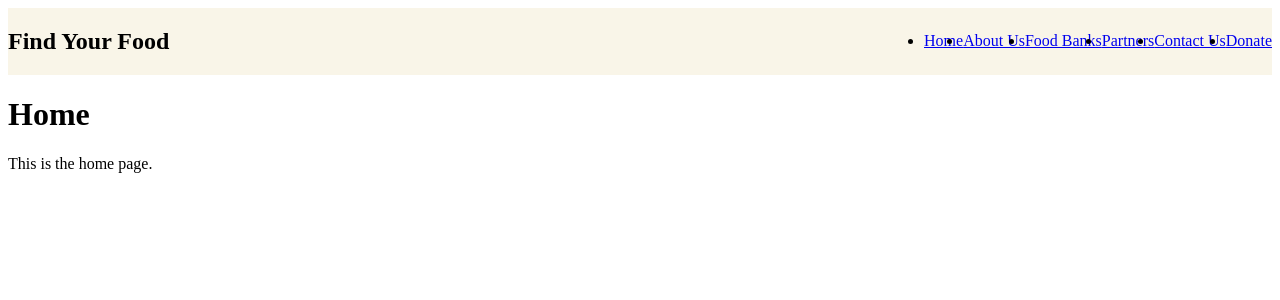
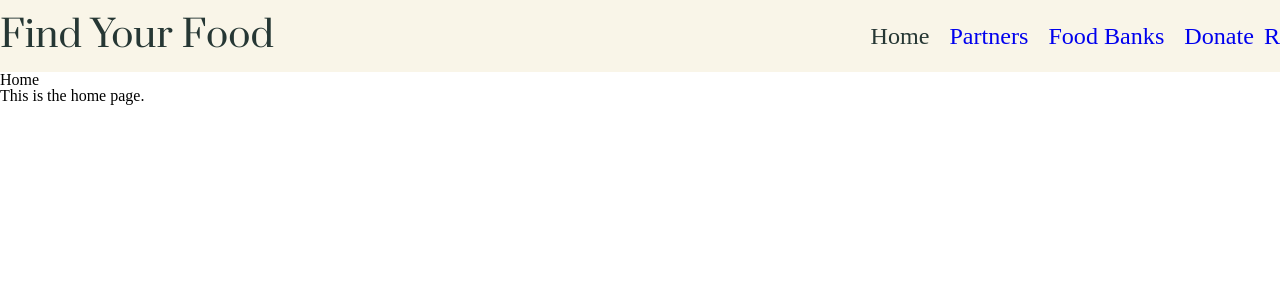
Before and after one commit to JongminCentennialcollege/Group5, a React (Create React App) app: page / in a window 1280 px wide. Shown: the top 300 px of the page. Built offline with nearby package versions, Linux system fonts and the light colour scheme; some icons are missing.

Commit message:
Active status set in navigation bar

```diff
--- a/public/index.html
+++ b/public/index.html
@@ -9,6 +9,7 @@
       name="description"
       content="Web site created using create-react-app"
     />
+    <link rel="stylesheet" href="./style.css">
     <title>Find your Food</title>
   </head>
   <body>
--- a/public/style.css
+++ b/public/style.css
@@ -1 +1,7 @@
 @import url("https://cdn.jsdelivr.net/npm/reset-css@3.0.0/reset.min.css");
+@import url('https://fonts.googleapis.com/css2?family=Inter:wght@100;300;500;700;800&family=Poppins:wght@100;200;300;400;500;600;700;800;900&family=Prata&display=swap');
+
+
+/* body {
+    margin: 0px;
+} */
--- a/src/components/navigation/Navigation.css
+++ b/src/components/navigation/Navigation.css
@@ -17,6 +17,7 @@ nav {
 .nav__items {
     display: flex;
     flex-direction: row;
+    align-items: center;
 }
 
 .navbar__navbar {
@@ -28,6 +29,29 @@ nav {
     display: flex;
     align-items: center;
     justify-content: center;
+}
+
+.navbar__logo > h1 {
+    font-family: 'Prata', serif;
+    color: #263734;
+    font-size: 36.675px;
+    font-weight: 400;
+}
+
+.nav__links {
+    color: rgba(38, 55, 52, 0.80);
+}
+
+.nav__links > a {
+    text-decoration: none;
+    font-size: 24.116px;
+    font-weight: 400;
+    margin: 0 10px;
+    text-align: center;
+}
+
+.active {
+    color: #263734;
 }
 
 @media (max-width: 768px) {
--- a/src/components/navigation/Navigation.js
+++ b/src/components/navigation/Navigation.js
@@ -2,7 +2,7 @@ import React from "react";
 import "./Navigation.css";
 import { Icon } from '@iconify/react';
 import { useState } from "react";
-import { Link } from "react-router-dom";
+import { NavLink } from "react-router-dom";
 
 const Navigation = () => {
 
@@ -23,22 +23,27 @@ const Navigation = () => {
                 <div className={click ? "navbar__navbar" : "navbar__navbar-mobile"}>
                     <ul className={click ? "nav__items-flex" : "nav__items"}>
                         <li className="nav__links">
-                            <Link to="/">Home</Link>
+                            <NavLink to="/">Home</NavLink>
                         </li>
+
                         <li className="nav__links">
-                            <Link to="/about" activeClassName="active">About Us</Link>
+                            <NavLink to="/partners" activeClassName="active">Partners</NavLink>
                         </li>
+
                         <li className="nav__links">
-                            <Link to="/foodbanks" activeClassName="active">Food Banks</Link>
+                            <NavLink to="/foodbanks" activeClassName="active">Food Banks</NavLink>
                         </li>
+
                         <li className="nav__links">
-                            <Link to="/partners" activeClassName="active">Partners</Link>
+                            <NavLink to="/donate" activeClassName="active">Donate</NavLink>
                         </li>
+
                         <li className="nav__links">
-                            <Link to="/contact" activeClassName="active">Contact Us</Link>
-                        </li>
-                        <li className="nav__links">
-                            <Link to="/donate" activeClassName="active">Donate</Link>
+                            <NavLink to="/register" activeClassName="active">
+                                <div>
+                                    <h1>R</h1>
+                                </div>
+                            </NavLink>
                         </li>
                     </ul>
                 </div>
```
Also changed, not shown: src/components/register/register.js (added, +11 -0 lines).
